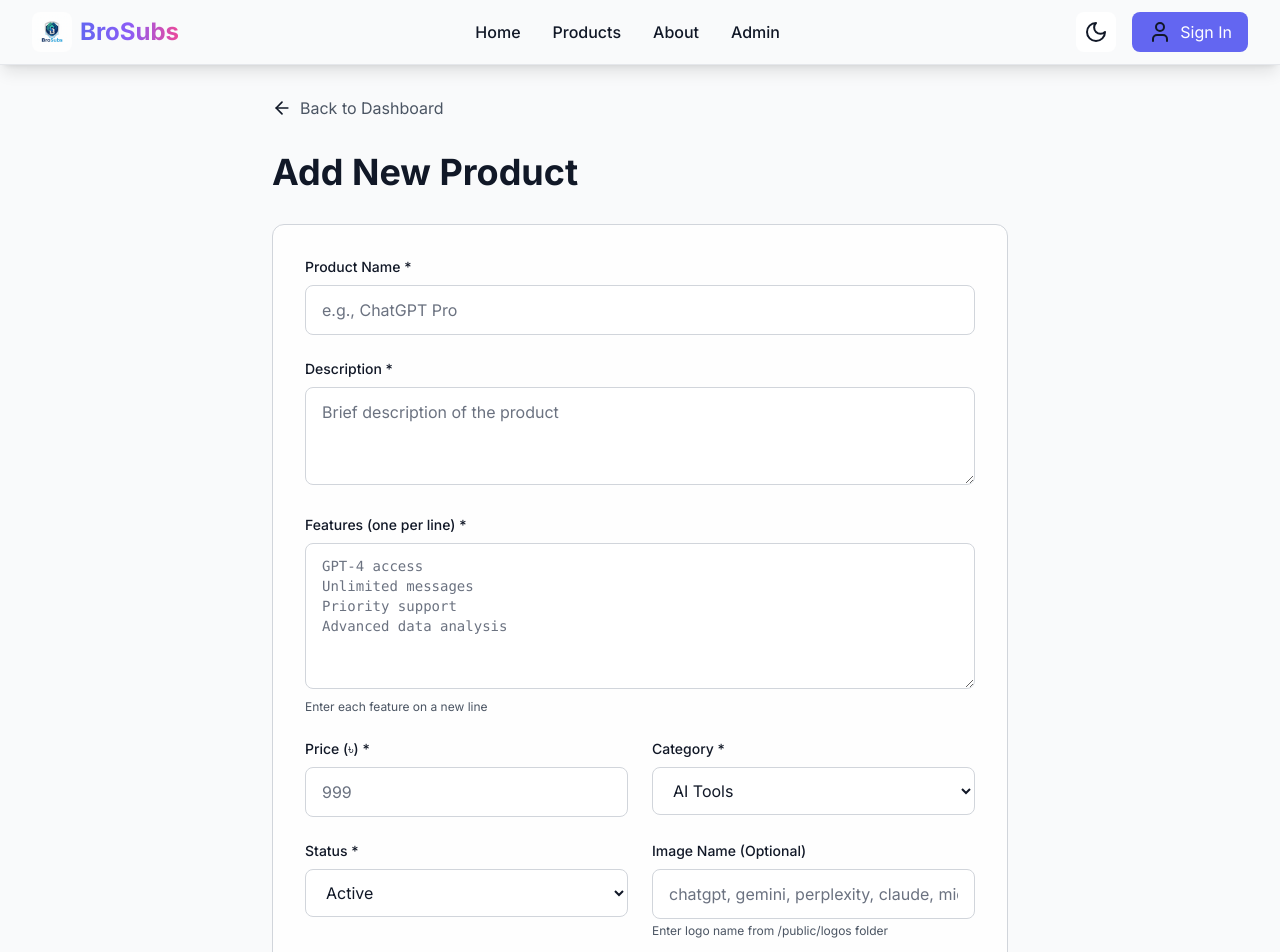
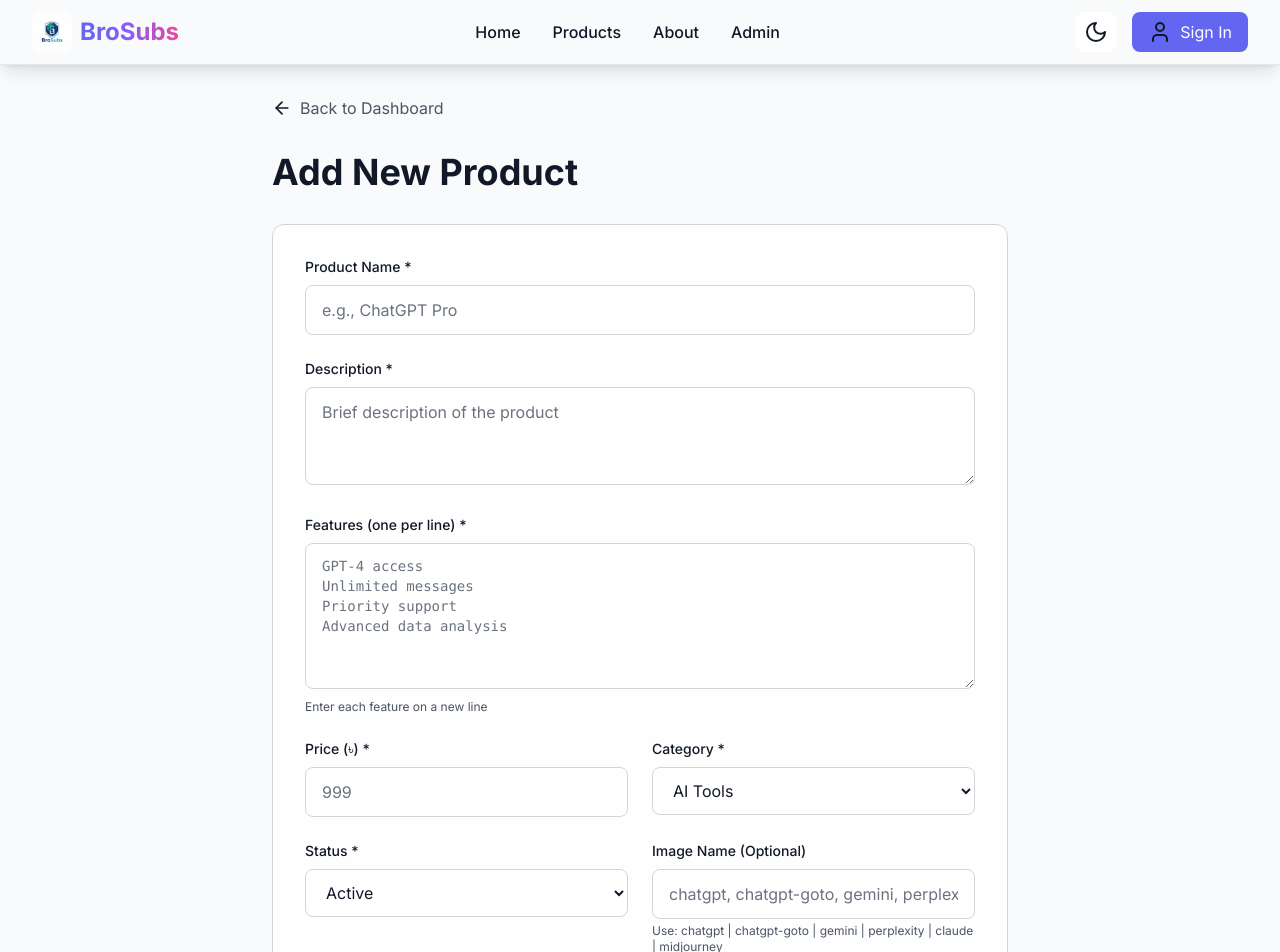
Before and after one commit to Shariar-hash/BroSubs, a Next.js app: page /admin/products/new in a window 1280 px wide. Shown: the top 952 px of the page. Built offline with nearby package versions, Linux system fonts and the light colour scheme; no server answers.

Commit message:
Add rainbow gradient hover effect to card titles and clarify logo upload instructions

```diff
--- a/app/admin/products/edit/[id]/page.tsx
+++ b/app/admin/products/edit/[id]/page.tsx
@@ -219,9 +219,9 @@ export default function EditProductPage({ params }: { params: { id: string } })
                 value={formData.image}
                 onChange={handleChange}
                 className="w-full px-4 py-3 bg-gray-800 dark:bg-gray-800 light:bg-gray-50 border border-gray-700 dark:border-gray-700 light:border-gray-300 rounded-lg focus:outline-none focus:border-primary transition-colors text-white dark:text-white light:text-gray-900"
-                placeholder="chatgpt, gemini, perplexity, claude, midjourney, chatgpt-goto"
+                placeholder="chatgpt, chatgpt-goto, gemini, perplexity, claude, midjourney"
               />
-              <p className="text-xs text-gray-400 dark:text-gray-400 light:text-gray-600 mt-1">Enter logo name from /public/logos folder</p>
+              <p className="text-xs text-gray-400 dark:text-gray-400 light:text-gray-600 mt-1">Use: chatgpt | chatgpt-goto | gemini | perplexity | claude | midjourney</p>
             </div>
           </div>
 
--- a/app/admin/products/new/page.tsx
+++ b/app/admin/products/new/page.tsx
@@ -178,9 +178,9 @@ export default function NewProductPage() {
                 value={formData.image}
                 onChange={handleChange}
                 className="w-full px-4 py-3 bg-gray-800 border border-gray-700 rounded-lg focus:outline-none focus:border-primary transition-colors"
-                placeholder="chatgpt, gemini, perplexity, claude, midjourney, chatgpt-goto"
+                placeholder="chatgpt, chatgpt-goto, gemini, perplexity, claude, midjourney"
               />
-              <p className="text-xs text-gray-400 mt-1">Enter logo name from /public/logos folder</p>
+              <p className="text-xs text-gray-400 mt-1">Use: chatgpt | chatgpt-goto | gemini | perplexity | claude | midjourney</p>
             </div>
           </div>
 
--- a/components/ProductCard.tsx
+++ b/components/ProductCard.tsx
@@ -89,7 +89,7 @@ export default function ProductCard({ product }: ProductCardProps) {
         {/* Product Info */}
         <div className="p-6 flex-1 flex flex-col">
           <div className="mb-3">
-            <h3 className="text-2xl font-bold dark:text-white light:text-gray-900 group-hover:text-gradient transition-all">
+            <h3 className="text-2xl font-bold dark:text-white light:text-gray-900 group-hover:bg-gradient-to-r group-hover:from-pink-500 group-hover:via-purple-500 group-hover:to-blue-500 group-hover:bg-clip-text group-hover:text-transparent transition-all duration-300">
               {product.name}
             </h3>
             {product.duration && (
```
